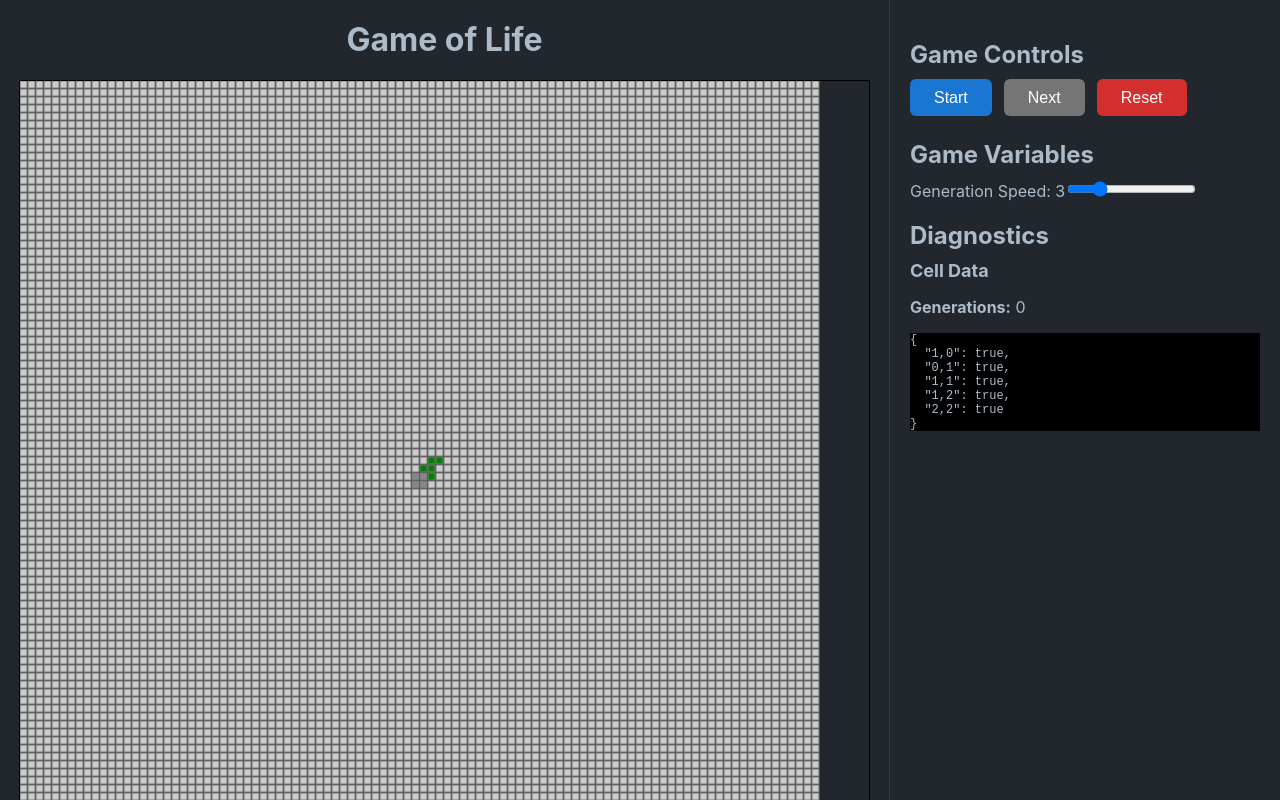
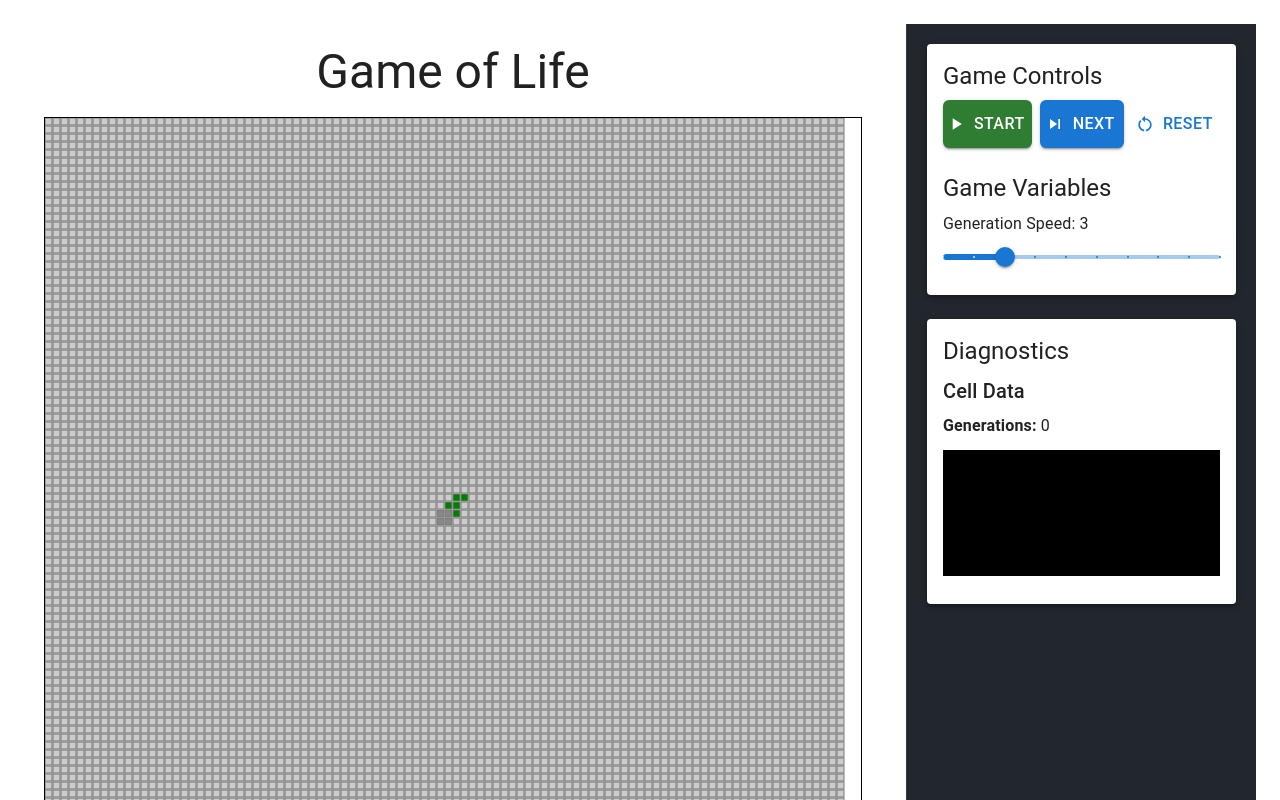
Before and after one commit to wintermuted/game-of-life, a React (Create React App) app: page / in a window 1280 px wide. Shown: the top 800 px of the page. Built offline with nearby package versions, Linux system fonts and the light colour scheme.

Commit message:
Add MUI React Component Library and integrate it into the app
Co-authored-by: wintermuted <2337325+wintermuted@users.noreply.github.com>

```diff
--- a/package.json
+++ b/package.json
@@ -4,6 +4,10 @@
   "private": true,
   "homepage": "https://wintermuted.github.io/game-of-life",
   "dependencies": {
+    "@emotion/react": "^11.14.0",
+    "@emotion/styled": "^11.14.1",
+    "@mui/icons-material": "^5.18.0",
+    "@mui/material": "^5.18.0",
     "@testing-library/jest-dom": "^5.16.2",
     "@testing-library/react": "^12.1.2",
     "@testing-library/user-event": "^13.5.0",
--- a/src/app/App.tsx
+++ b/src/app/App.tsx
@@ -1,4 +1,5 @@
 import { useEffect, useState } from 'react';
+import { Container, Typography, Box, Paper } from '@mui/material';
 import Grid from "./components/Grid";
 import GridControls from "./components/GridControls";
 import { getGenerationSpeed } from './util';
@@ -75,12 +76,16 @@ function App() {
   const gridJSON = JSON.stringify(gameStatus, null, 2);
 
   return (
-    <div className="App">
-      <div className="left-column">
-        <h1>Game of Life</h1>
+    <Container maxWidth="xl" className="App">
+      <Box display="flex" gap={3} sx={{ py: 3 }}>
+        <Box className="left-column">
+          <Typography variant="h3" component="h1" gutterBottom>
+            Game of Life
+          </Typography>
           <Grid game={game} onMouseOver={onMouseOver} />
-      </div>
-      <div className="right-column">
+        </Box>
+        <Box className="right-column">
+          <Paper elevation={3}>
             <GridControls
               nextGeneration={nextGeneration}
               updateGenerationSpeed={updateGenerationSpeed}
@@ -89,16 +94,20 @@ function App() {
               toggleGame={toggleGame}
               isGameRunning={isGameRunning}
             />
-        <h1>Diagnostics</h1>
-        <h2>Cell Data</h2>
-        <p>
-          <span><strong>Generations:</strong> {generation}</span>
-        </p>
-        <pre>
+          </Paper>
+          <Paper elevation={3} sx={{ mt: 3, p: 2 }}>
+            <Typography variant="h5" gutterBottom>Diagnostics</Typography>
+            <Typography variant="h6" gutterBottom>Cell Data</Typography>
+            <Typography variant="body1">
+              <strong>Generations:</strong> {generation}
+            </Typography>
+            <Box component="pre" sx={{ overflow: 'auto', maxHeight: 400 }}>
               { gridJSON }
-        </pre>
-      </div>
-    </div>
+            </Box>
+          </Paper>
+        </Box>
+      </Box>
+    </Container>
   );
 }
 
--- a/src/app/components/GridControls.tsx
+++ b/src/app/components/GridControls.tsx
@@ -1,3 +1,10 @@
+import { Button, Slider, Typography, Box, Stack } from '@mui/material';
+import PlayArrowIcon from '@mui/icons-material/PlayArrow';
+import StopIcon from '@mui/icons-material/Stop';
+import SkipNextIcon from '@mui/icons-material/SkipNext';
+import RestartAltIcon from '@mui/icons-material/RestartAlt';
+import ClearIcon from '@mui/icons-material/Clear';
+
 import { useState } from 'react';
 import '../styles/GridControls.scss';
 
@@ -20,8 +27,8 @@ function GridControls({
 }: Props) {
   const [showResetModal, setShowResetModal] = useState(false);
 
-  function onChange(e: React.ChangeEvent<HTMLInputElement>) {
-    updateGenerationSpeed(parseInt(e.target.value, 10))
+  function onChange(_event: Event, value: number | number[]) {
+    updateGenerationSpeed(value as number)
   }
 
   function confirmReset() {
@@ -34,27 +41,29 @@ function GridControls({
   }
 
   return (
-    <div className="GridControls">
+    <Box className="GridControls" sx={{ p: 2 }}>
       <form onSubmit={(e) => e.preventDefault()}>
 
-      <h1>Game Controls</h1>
-      <div className="button-group">
-        <button className="btn-primary" onClick={toggleGame}>{isGameRunning ? 'Pause' : 'Start'}</button>
-        <button className="btn-secondary" onClick={nextGeneration}>Next</button>
-        <button className="btn-danger" onClick={() => setShowResetModal(true)} disabled={isGameRunning}>Reset</button>
-      </div>
+      <Typography variant="h5" gutterBottom>Game Controls</Typography>
+      <Stack direction="row" spacing={1} sx={{ mb: 3 }}>
+        <Button variant="contained" color="success" startIcon={<PlayArrowIcon />} onClick={toggleGame}>{isGameRunning ? 'Stop' : 'Start'}</Button>
+        <Button variant="contained" startIcon={<SkipNextIcon />} onClick={nextGeneration}>Next</Button>
+        <Button variant="outlined" startIcon={<RestartAltIcon />} onClick={() => setShowResetModal(true)} disabled={isGameRunning}>Reset</Button>
+      </Stack>
 
-      <h1>Game Variables</h1>
+      <Typography variant="h5" gutterBottom>Game Variables</Typography>
 
-      <label>Generation Speed: {generationSpeed}</label>
-      <input
-        type="range"
+      <Typography gutterBottom>Generation Speed: {generationSpeed}</Typography>
+      <Slider
         name="generationSpeed"
-        min="1"
-        max="10"
-        step="1"
+        min={1}
+        max={10}
+        step={1}
         value={generationSpeed}
         onChange={onChange}
+        marks
+        valueLabelDisplay="auto"
+        sx={{ width: '100%', maxWidth: 300 }}
       />
       </form>
 
@@ -70,7 +79,7 @@ function GridControls({
           </div>
         </div>
       )}
-    </div>
+    </Box>
   );
 }
 
--- a/src/index.tsx
+++ b/src/index.tsx
@@ -3,10 +3,21 @@ import ReactDOM from 'react-dom';
 import './index.css';
 import App from './app/App';
 import reportWebVitals from './reportWebVitals';
+import { ThemeProvider, createTheme } from '@mui/material/styles';
+import CssBaseline from '@mui/material/CssBaseline';
+
+const theme = createTheme({
+  palette: {
+    mode: 'light',
+  },
+});
 
 ReactDOM.render(
   <React.StrictMode>
-    <App />
+    <ThemeProvider theme={theme}>
+      <CssBaseline />
+      <App />
+    </ThemeProvider>
   </React.StrictMode>,
   document.getElementById('root')
 );
```
Also changed, not shown: 1 other file (tests, documents, lock files or other folders). Lines whose indentation alone changed are shown as unchanged.
